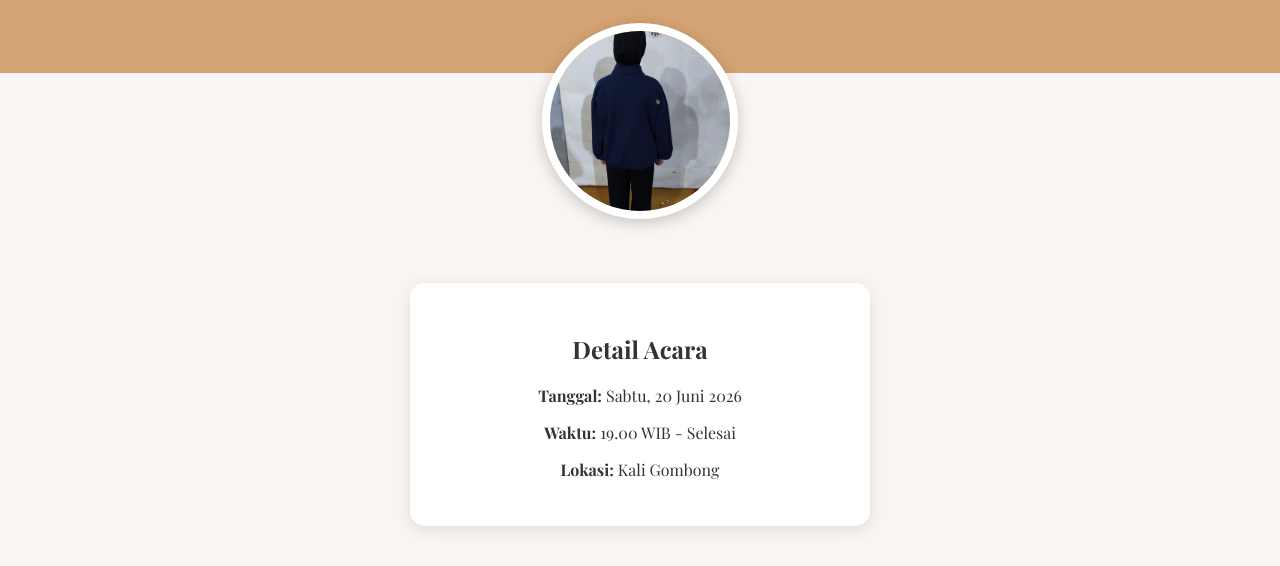
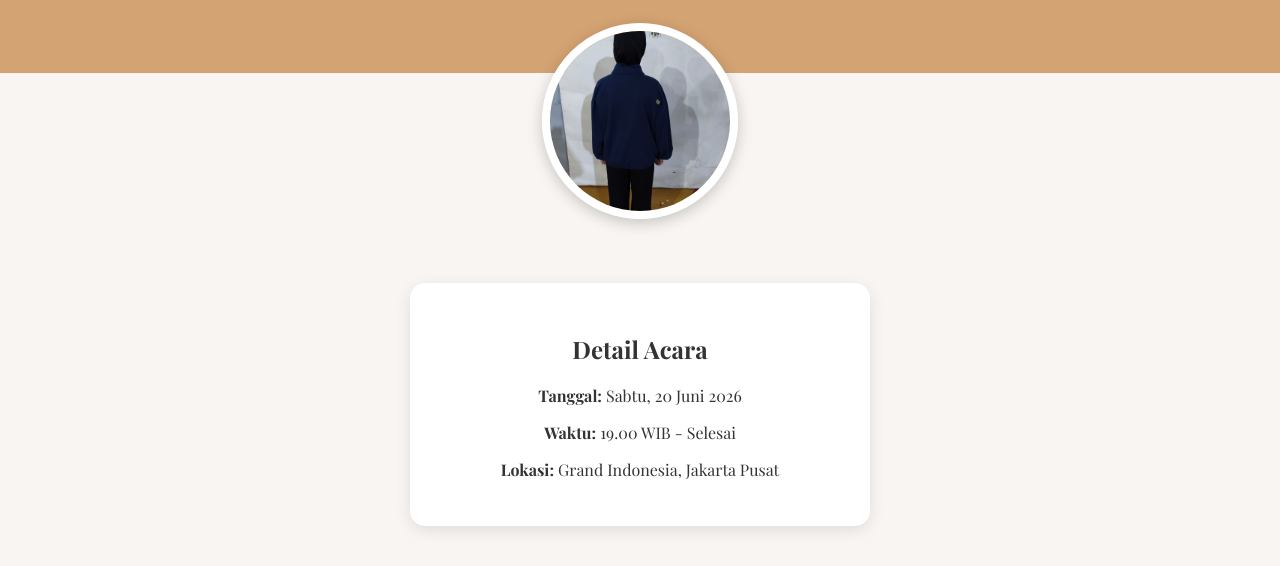
Before and after one commit to epong-69/undangan-mark1, a plain HTML site: page index.html in a window 1280 px wide. Shown: the part 259-825 px from the top of the page. Drawn offline with nearby package versions, Linux system fonts and the light colour scheme; a web font is replaced by a local one.

Commit message:
Add files via upload

```diff
--- a/index.html
+++ b/index.html
@@ -28,7 +28,7 @@
             <h2>Detail Acara</h2>
             <p><strong>Tanggal:</strong> Sabtu, 20 Juni 2026</p>
             <p><strong>Waktu:</strong> 19.00 WIB - Selesai</p>
-            <p><strong>Lokasi:</strong> Kali Gombong</p>
+            <p><strong>Lokasi:</strong> Grand Indonesia, Jakarta Pusat</p>
         </section>
     </main>
 
```
